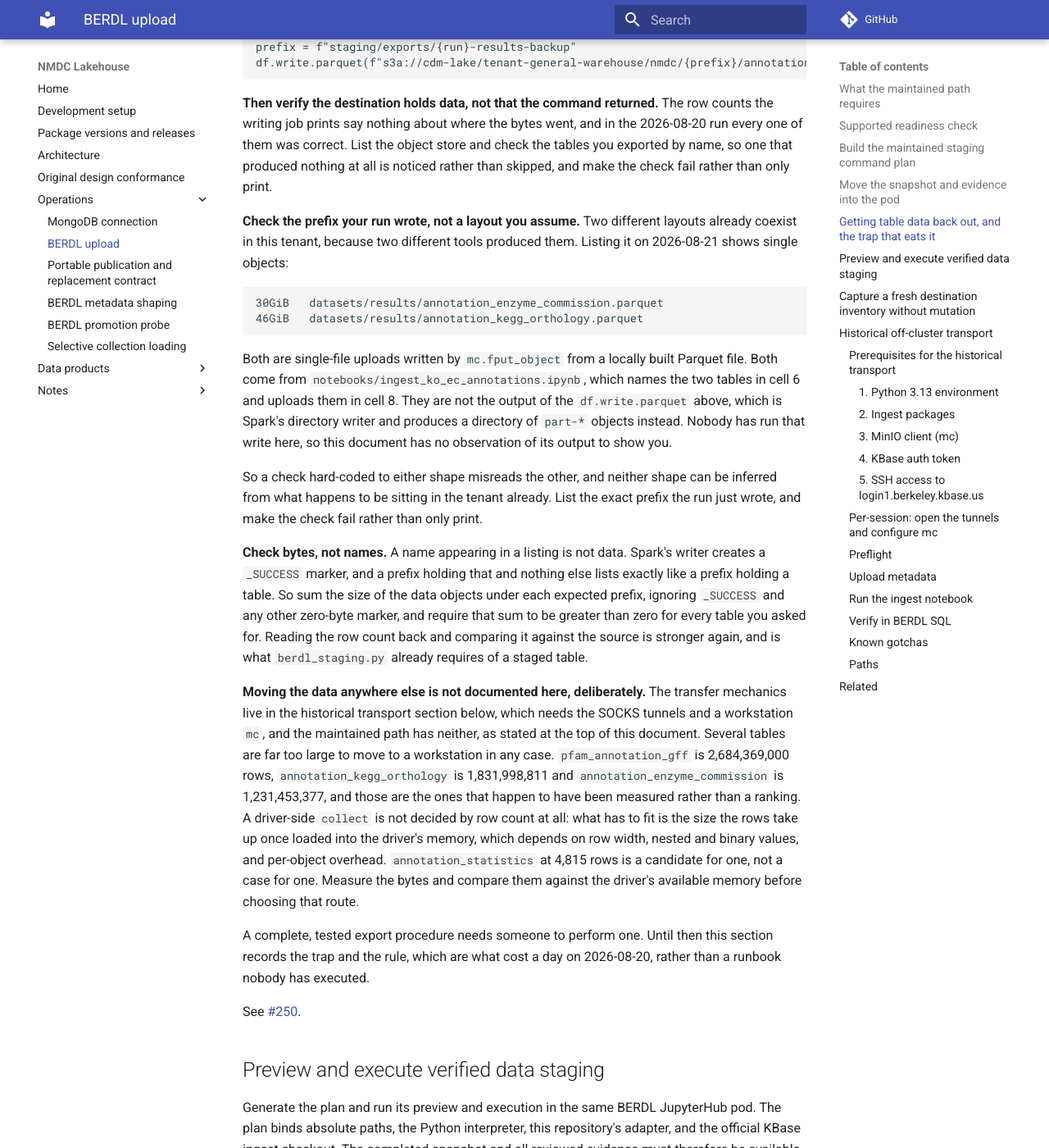
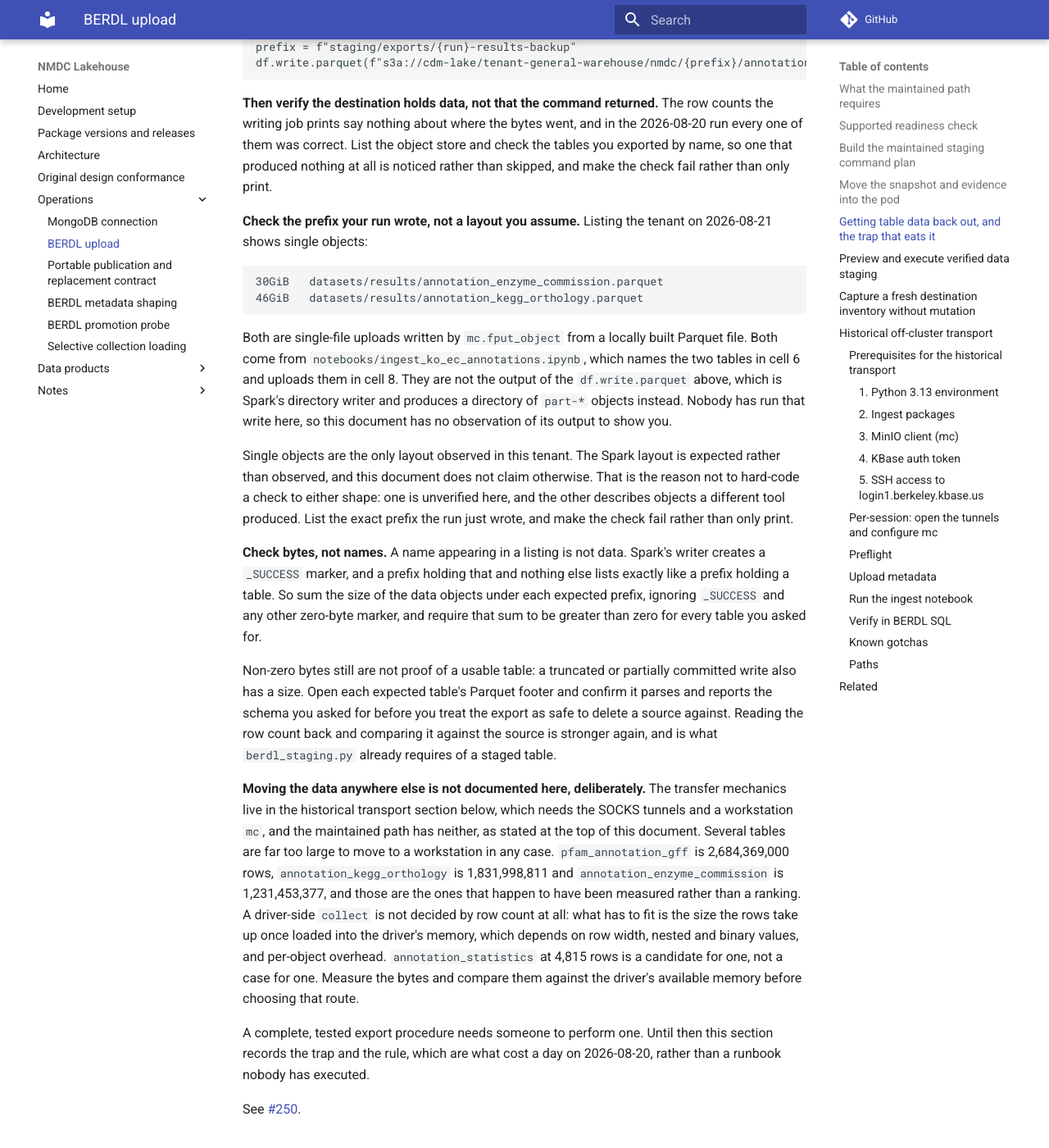
Before and after one commit to microbiomedata/nmdc-lakehouse, an MkDocs documentation site: the page built from docs/berdl-upload.md, in a window 1280 px wide and 1400 px high, scrolled down 6335 px. Shown: the whole window at 82% size. Built offline with MkDocs 1.6.1 and Material for MkDocs 9.7.7, drawn with Linux system fonts in a browser that asks for light colours; comment, search, counter and statistics services are not loaded.

Commit message:
Stop claiming two layouts were observed when one was
The passage said two layouts coexist in the tenant, and six lines later said the
Spark directory write has never been run here. Both cannot be true. Single
objects are what was observed; the Spark layout is expected. The reason not to
hard-code a check stands either way, and is now stated from what is actually
known.

Non-zero bytes are also not proof of a usable table, since a truncated write has
a size too. The check now requires the Parquet footer to parse and report the
expected schema before an export is treated as safe to delete a source against.

Co-Authored-By: Claude Opus 5 (1M context) <noreply@anthropic.com>

````diff
--- a/docs/berdl-upload.md
+++ b/docs/berdl-upload.md
@@ -326,9 +326,8 @@ counts the writing job prints say nothing about where the bytes went, and in the
 tables you exported by name, so one that produced nothing at all is noticed
 rather than skipped, and make the check fail rather than only print.
 
-**Check the prefix your run wrote, not a layout you assume.** Two different
-layouts already coexist in this tenant, because two different tools produced
-them. Listing it on 2026-08-21 shows single objects:
+**Check the prefix your run wrote, not a layout you assume.** Listing the tenant
+on 2026-08-21 shows single objects:
 
 ```
 30GiB   datasets/results/annotation_enzyme_commission.parquet
@@ -342,15 +341,22 @@ names the two tables in cell 6 and uploads them in cell 8. They are not the outp
 directory of `part-*` objects instead. Nobody has run that write here, so this
 document has no observation of its output to show you.
 
-So a check hard-coded to either shape misreads the other, and neither shape can
-be inferred from what happens to be sitting in the tenant already. List the exact
-prefix the run just wrote, and make the check fail rather than only print.
+Single objects are the only layout observed in this tenant. The Spark layout is
+expected rather than observed, and this document does not claim otherwise. That
+is the reason not to hard-code a check to either shape: one is unverified here,
+and the other describes objects a different tool produced. List the exact prefix
+the run just wrote, and make the check fail rather than only print.
 
 **Check bytes, not names.** A name appearing in a listing is not data. Spark's
 writer creates a `_SUCCESS` marker, and a prefix holding that and nothing else
 lists exactly like a prefix holding a table. So sum the size of the data objects
 under each expected prefix, ignoring `_SUCCESS` and any other zero-byte marker,
 and require that sum to be greater than zero for every table you asked for.
+
+Non-zero bytes still are not proof of a usable table: a truncated or partially
+committed write also has a size. Open each expected table's Parquet footer and
+confirm it parses and reports the schema you asked for before you treat the
+export as safe to delete a source against.
 Reading the row count back and comparing it against the source is stronger again,
 and is what `berdl_staging.py` already requires of a staged table.
 
````
